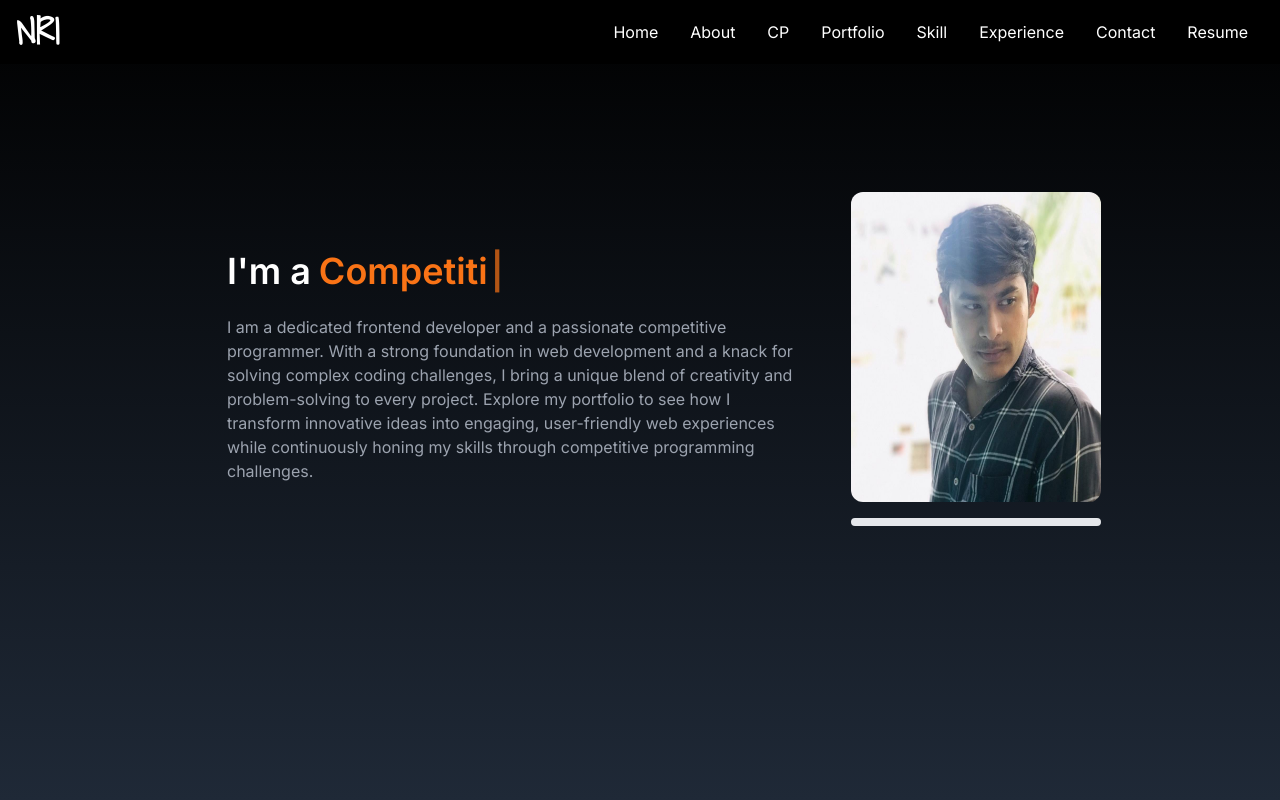
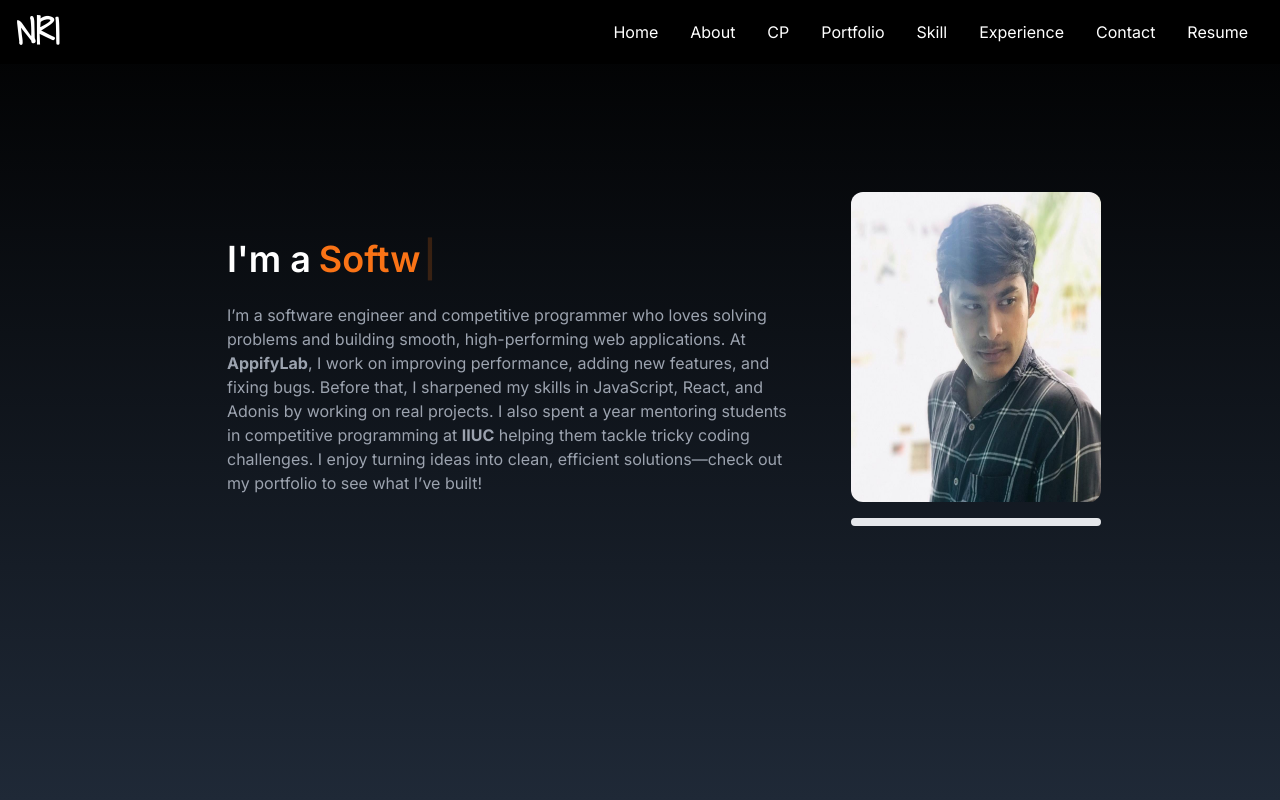
Before and after one commit to Nimur-Rashid-Imon66/My-Portfolio-, a React (Vite) app: page / in a window 1280 px wide. Shown: the top 800 px of the page. Built offline with nearby package versions, Linux system fonts and the light colour scheme.

Commit message:
add Experience component and update Navbar to include it

```diff
--- a/src/App.jsx
+++ b/src/App.jsx
@@ -6,6 +6,7 @@ import Contact from './components/Contact.jsx';
 import Footer from './components/Footer.jsx';
 import Skill from './components/Skill.jsx';
 import CompetitiveProgramming from './components/CompetitiveProgramming.jsx';
+import Experience from './components/Experience.jsx';
 
 
 export default function App() {
@@ -17,6 +18,7 @@ export default function App() {
       <CompetitiveProgramming />
       <Portfolio />
       <Skill />
+      <Experience />
       <Contact />
       <Footer />
     </div>
--- a/src/components/CompetitiveProgramming.jsx
+++ b/src/components/CompetitiveProgramming.jsx
@@ -1,5 +1,3 @@
-import React from 'react';
-
 const CompetitiveProgramming = () => {
     const oj = [
         {
@@ -60,7 +58,8 @@ const CompetitiveProgramming = () => {
                                 <div key={oj.id} className='shadow-md shadow-gray-600 rounded-lg py-4 px-2 w-'>
                                 <div className='flex items-center'>
                                     <img src={oj.src} alt="dsaf" title='CF' className='pl-3 pr-3 pt-2 rounded-md duration-200  w-[46px] h-[46px] hover:scale-105' />
-                                    <a href={oj.ref}
+                                        <a href={oj.ref}
+                                            rel="noreferrer"
                                         target={"_blank"}
                                         className='pt-3 text-[20px] hover:scale-105 font-semibold'>{oj.handle}</a>
                                     <img src='../link.svg' className='w-5 h-5 pt-2'/>
--- a/src/components/Contact.jsx
+++ b/src/components/Contact.jsx
@@ -1,9 +1,7 @@
-import React from 'react';
-
 const Contact = () => {
 
     return (
-        <div name="contact" className='bg-gradient-to-b  from-gray-800 to-black w-full text-white md:h-screen'>
+        <div name="contact" className='bg-gradient-to-b to-gray-800 from-black w-full text-white md:h-screen '>
             <div className='max-w-screen-lg p-4 mx-auto flex flex-col justify-center w-full h-full '>
                 <div className='pb-8'>
                     <p className='text-4xl font-bold inline border-b-4 border-gray-400'>Contact Me</p>
--- /dev/null
+++ b/src/components/Experience.jsx
@@ -0,0 +1,55 @@
+const Experience = () => {
+    const experiences = [
+        {
+            id: 1,
+            title: "Mid Level Software Engineer",
+            company: "AppifyLab",
+            duration: "Feb 2025 - Present",
+            description:  "Improved web application performance, implemented new features, and resolved bugs while working in a team environment."
+        },
+        {
+            id: 2,
+            title: "Junior Software Engineer",
+            company: "AppifyLab",
+            duration: "May 2024 - Feb 2025",
+            description: "Improved web application performance, implemented new features, and resolved bugs while working in a team environment."
+        },
+        {
+            id: 3,
+            title: "Software Engineer Intern",
+            company: "AppifyLab",
+            duration: "Feb 2024 - May 2024",
+            description: "Completed a 3-month internship focusing on learning and implementing new technologies such as JS, React, and Adonis in real-world projects. Gained experience in software development techniques and teamwork."
+        },
+        {
+            id: 4,
+            title: "Competitive Programming Trainer",
+            company: 'IIUC Competitive Programming Society',
+            duration: "Jan 2023 - Dec 2023",
+            description: "Conducted classes and mentored students on competitive programming topics."
+        }
+    ];
+
+    return (
+        <div name="experience" className="bg-gradient-to-b from-gray-800 to-black w-full min-h-fit text-white md:h-screen">
+            <div className='max-w-screen-lg p-4 mx-auto flex flex-col justify-center w-full'>
+                <div className='pb-8 mt-14'>
+                    <p className='text-4xl font-bold inline border-b-4 border-gray-400'>Experience</p>
+                    <p className='py-6'>Here are some of the roles I’ve worked in:</p>
+                </div>
+                <div className='grid sm:grid-cols-1 md:grid-cols-3 gap-8 px-12 sm:px-0 w-[90%] mx-auto'>
+                    {experiences.map(({ id, title, company, duration, description }) => (
+                        <div key={id} className='bg-gray-900 p-6 rounded-lg shadow-lg hover:scale-105 '>
+                            <h3 className='text-xl font-bold text-gray-200'>{title}</h3>
+                            <p className='text-gray-400'>{company}</p>
+                            <p className='text-gray-500 text-sm'>{duration}</p>
+                            <p className='mt-4 text-gray-300'>{description}</p>
+                        </div>
+                    ))}
+                </div>
+            </div>
+        </div>
+    );
+};
+
+export default Experience;
--- a/src/components/Experience.tsx
+++ /dev/null
@@ -1,51 +0,0 @@
-import React from 'react';
-
-const Experience = () => {
-
-    // const projects = [
-    //     {
-    //         id: 1,
-    //         src: '../project1.jpg',
-    //         desc: "HTML & CSS-NonResponsive",
-    //         ref: 'https://github.com/Nimur-Rashid-Imon66/IIUCWDS-A7-Forntend',
-    //         demo: 'https://nimur-rashid-imon66.github.io/IIUCWDS-A7-Forntend/'
-    //     },
-    //     {
-    //         id: 2,
-    //         src:'../project2.jpg',
-    //         desc:"HTML & CSS-Responsive ",
-    //         ref:'https://github.com/Nimur-Rashid-Imon66/IIUCWDS-A8-Forntend.',
-    //         demo: 'https://nimur-rashid-imon66.github.io/IIUCWDS-A8-Forntend./'
-    //     },
-    //     {
-    //         id: 3,
-    //         src: '../project3.jpg',
-    //         desc:"HTML & Tailwind-NonResponsive",
-    //         ref:'https://github.com/Nimur-Rashid-Imon66/IIUCWDS-A9-Forntend',
-    //         demo: 'https://nimur-rashid-imon66.github.io/IIUCWDS-A9-Forntend/'
-    //     },
-    //     {
-    //         id: 4,
-    //         src: '../project4.jpg',
-    //         desc:"React.js & Tailwind",
-    //         ref:'https://github.com/Nimur-Rashid-Imon66/Nimur-Rashid-Imon66-IIUCWPS-A14-React-QuizApp',
-    //         demo: ' https://nimur-rashid-imon66.github.io/Nimur-Rashid-Imon66-IIUCWPS-A14-React-QuizApp/'
-    //     }
-    // ]
-    return (
-        <div name="experience" className='bg-gradient-to-b from-gray-800 to-black w-full text-white md:h-screen '>
-            <div className='max-w-screen-lg p-4 mx-auto flex flex-col justify-center w-full  '>
-                <div className='pb-8 mt-14'>
-                    <p className='text-4xl font-bold inline border-b-4 border-gray-400'>Experience</p>
-                    <p className='py-6'>Desc</p>
-                </div>
-                <div className='grid sm:grid-cols-1 md:grid-cols-3 gap-8 px-12 sm:px-0 w-[90%]  mx-auto'>
-                   Content
-                </div>
-             </div>
-
-        </div>
-    );
-};
-
-export default Experience;
--- a/src/components/Home.jsx
+++ b/src/components/Home.jsx
@@ -1,11 +1,8 @@
-import React from 'react';
 import { useTypewriter,Cursor} from 'react-simple-typewriter';
-
-
 
 function Home() {
     const [text] = useTypewriter({
-        words: [ 'Frontend Developer.', 'Competitive Programmer.'] ,
+        words: ['Competitive Programmer.', 'Software Engineer.'] ,
         loop: {},
         typeSpeed: 120,
         deleteSpeed: 80,
@@ -24,7 +21,7 @@ function Home() {
                         </span>
                     </h1>
 
-                    <p className='text-gray-400 py-6 px-2 md:px-12 max-w-2xl ' >I am a dedicated frontend developer and a passionate competitive programmer. With a strong foundation in web development and a knack for solving complex coding challenges, I bring a unique blend of creativity and problem-solving to every project. Explore my portfolio to see how I transform innovative ideas into engaging, user-friendly web experiences while continuously honing my skills through competitive programming challenges.</p>
+                    <p className='text-gray-400 py-6 px-2 md:px-12 max-w-2xl ' >I’m a software engineer and competitive programmer who loves solving problems and building smooth, high-performing web applications. At <b>AppifyLab</b>, I work on improving performance, adding new features, and fixing bugs. Before that, I sharpened my skills in JavaScript, React, and Adonis by working on real projects. I also spent a year mentoring students in competitive programming at <b>IIUC</b> helping them tackle tricky coding challenges. I enjoy turning ideas into clean, efficient solutions—check out my portfolio to see what I’ve built!</p>
                 </div>
                 <div >
                 <img src='../propic.jpg' className='rounded-xl h-[310px] w-[250px] object-left' />
--- a/src/components/Navbar.jsx
+++ b/src/components/Navbar.jsx
@@ -35,7 +35,7 @@ export default function Navber() {
   ]
 
   return (
-      <div className="flex justify-between items-center  w-full bg-black h-16 px-4 fixed font-inter">
+      <div className="flex justify-between items-center  w-full bg-black h-16 px-4 fixed font-inter z-[1]">
       <div>
           <h1 className=" text-white text-4xl font-bold font-logo  hover:animate-pulse hover:scale-105 duration-200 ">NRI</h1>
       </div>
--- a/src/components/Portfolio.jsx
+++ b/src/components/Portfolio.jsx
@@ -1,5 +1,3 @@
-import React from 'react';
-
 const Portfolio = () => {
 
     const projects = [
@@ -12,23 +10,23 @@ const Portfolio = () => {
         },
         {
             id: 2,
-            src:'../project2.jpg',
-            desc:"HTML & CSS-Responsive ",
-            ref:'https://github.com/Nimur-Rashid-Imon66/IIUCWDS-A8-Forntend.',
+            src: '../project2.jpg',
+            desc: "HTML & CSS-Responsive ",
+            ref: 'https://github.com/Nimur-Rashid-Imon66/IIUCWDS-A8-Forntend.',
             demo: 'https://nimur-rashid-imon66.github.io/IIUCWDS-A8-Forntend./'
         },
         {
             id: 3,
             src: '../project3.jpg',
-            desc:"HTML & Tailwind-NonResponsive",
-            ref:'https://github.com/Nimur-Rashid-Imon66/IIUCWDS-A9-Forntend',
+            desc: "HTML & Tailwind-NonResponsive",
+            ref: 'https://github.com/Nimur-Rashid-Imon66/IIUCWDS-A9-Forntend',
             demo: 'https://nimur-rashid-imon66.github.io/IIUCWDS-A9-Forntend/'
         },
         {
             id: 4,
             src: '../project4.jpg',
-            desc:"React.js & Tailwind",
-            ref:'https://github.com/Nimur-Rashid-Imon66/Nimur-Rashid-Imon66-IIUCWPS-A14-React-QuizApp',
+            desc: "React.js & Tailwind",
+            ref: 'https://github.com/Nimur-Rashid-Imon66/Nimur-Rashid-Imon66-IIUCWPS-A14-React-QuizApp',
             demo: ' https://nimur-rashid-imon66.github.io/Nimur-Rashid-Imon66-IIUCWPS-A14-React-QuizApp/'
         }
     ]
@@ -44,15 +42,17 @@ const Portfolio = () => {
                         projects.map((project) => {
                             return (
                                 <div key={project.id} className='shadow-md shadow-gray-600 rounded-lg '>
-                            <img src={project.src} alt="dsaf" title={project.desc} className='rounded-md duration-200  w-full h-[100px] hover:scale-105'/>
+                                    <img src={project.src} alt="dsaf" title={project.desc} className='rounded-md duration-200  w-full h-[100px] hover:scale-105' />
                                     <div className='flex items-center justify-around '>
                                         <a href={project.ref}
+                                            rel="noreferrer"
                                             target="_blank"
                                             className='w-1/2 px-3 py-2 m-4 duration-200 hover:scale-105'>
                                             Code
                                         </a>
 
                                         <a href={project.demo}
+                                            rel="noreferrer"
                                             target={"_blank"}
                                             className='w-1/2 px-3 py-2 m-4 duration-200 hover:scale-105'>
                                             Demo
@@ -64,9 +64,10 @@ const Portfolio = () => {
                     }
                     {/* for this project */}
                     <div key={5} className='shadow-md shadow-gray-600 rounded-lg '>
-                            <img src={'../project5.jpg'} alt="dsaf" title={"React.js & Tailwind"} className='rounded-md duration-200  w-full h-[100px] hover:scale-105'/>
+                        <img src={'../project5.jpg'} alt="dsaf" title={"React.js & Tailwind"} className='rounded-md duration-200  w-full h-[100px] hover:scale-105' />
                         <div className='flex items-center justify-around '>
                             <a href={'https://github.com/Nimur-Rashid-Imon66/My-Portfolio-'}
+                                rel="noreferrer"
                                 target="_blank"
                                 className='w-1/2 px-3 py-2 m-4 duration-200 hover:scale-105'>
                                 Code
```
Lines whose indentation alone changed are shown as unchanged.
